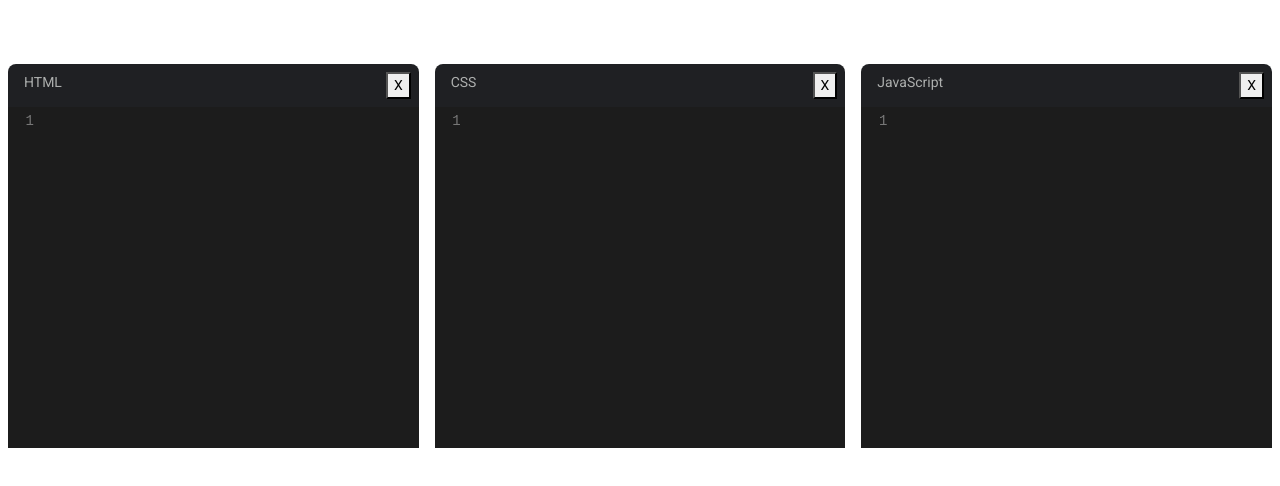
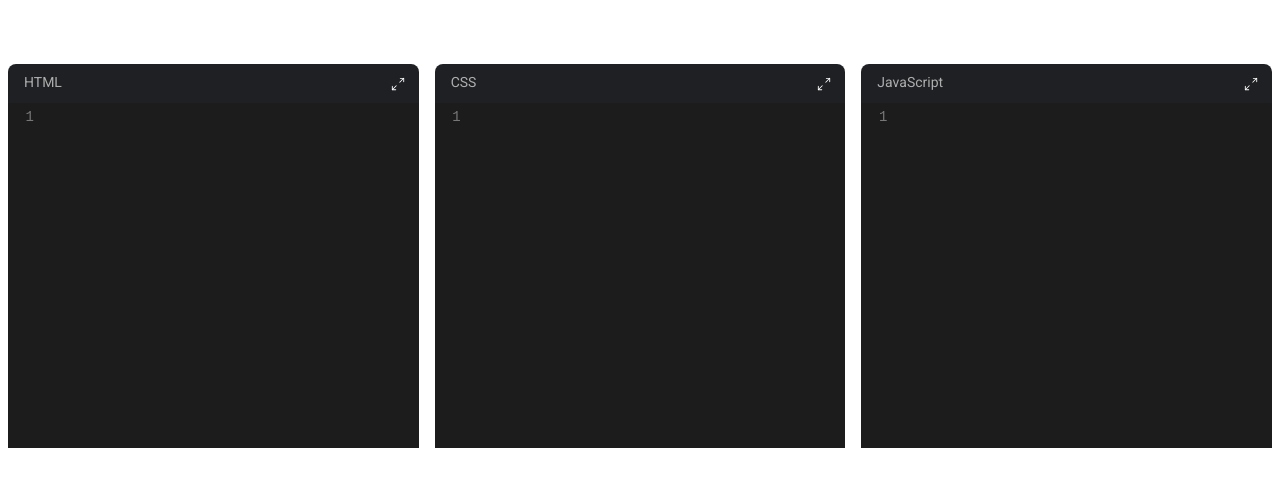
Before and after one commit to machinesandpixels/5minute_shorts, a React (Create React App) app in the folder frontend/: page / in a window 1280 px wide. Shown: the top 486 px of the page. Built offline with nearby package versions, Linux system fonts and the light colour scheme.

Commit message:
Added open and close icons to Editor component

```diff
--- a/frontend/package.json
+++ b/frontend/package.json
@@ -10,6 +10,7 @@
     "react": "^17.0.1",
     "react-codemirror2": "^7.2.1",
     "react-dom": "^17.0.1",
+    "react-icons": "^3.11.0",
     "react-scripts": "4.0.0",
     "web-vitals": "^0.2.4"
   },
--- a/frontend/src/components/Editor.js
+++ b/frontend/src/components/Editor.js
@@ -1,4 +1,4 @@
-import React from 'react';
+import React, { useState } from 'react';
 import 'codemirror/lib/codemirror.css';
 import 'codemirror/theme/material.css';
 import 'codemirror/theme/yonce.css';
@@ -6,18 +6,33 @@ import 'codemirror/mode/xml/xml';
 import 'codemirror/mode/css/css';
 import 'codemirror/mode/javascript/javascript';
 import { Controlled } from 'react-codemirror2';
+import {
+    BsArrowsAngleExpand,
+    BsArrowsAngleContract
+} from "react-icons/bs";
 
 const Editor = ({ title, value, language, onChange }) => {
+
+    const [open, setOpen] = useState(true);
 
     const handleChange = (editor, data, value) => {
         onChange(value)
     }
 
     return (
-        <div className="editor--container">
+        <div
+            className={`editor--container
+            ${open ? '' : 'collapsed'}`}
+        >
             <div className="editor-title">
                 { title }
-                <button>X</button>
+                <button
+                    className="expand-btn"
+                    type="button"
+                    onClick={() => setOpen(prevOpen => ! prevOpen)}
+                >
+                { open ? <BsArrowsAngleExpand  /> : <BsArrowsAngleContract /> }
+                </button>
             </div>
             <Controlled
                 onBeforeChange={handleChange}
--- a/frontend/src/index.css
+++ b/frontend/src/index.css
@@ -22,6 +22,23 @@ body {
   /* background-color: rgb(241, 241, 241); */
 }
 
+.collapsed{
+  flex-grow: 0;
+}
+
+.collapsed .CodeMirror-scroll{
+  position: absolute;
+  overflow: hidden !important;
+}
+
+.expand-btn{
+  cursor: pointer;
+  margin-left: .5rem;
+  background: none;
+  border: none;
+  color: white;
+}
+
 .editor-title{
   display: flex;
   justify-content: space-between;
```
Also changed, not shown: 1 other file (tests, documents, lock files or other folders).
